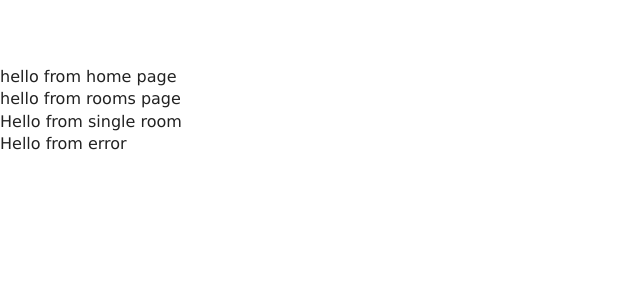
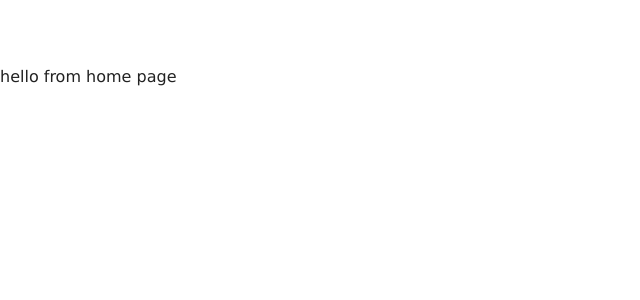
Before and after one commit to axtell5000/react-resort, a React (Create React App) app: page / in a window 1280 px wide. Shown: the top 300 px of the page, without its empty margins (0-640 px from the left). Built offline with nearby package versions, Linux system fonts and the light colour scheme.

Commit message:
setting up the Router

```diff
--- a/src/App.js
+++ b/src/App.js
@@ -1,4 +1,5 @@
 import React from 'react';
+import { Route, Switch } from 'react-router-dom';
 
 import Home from './pages/Home';
 import Rooms from './pages/Rooms';
@@ -10,10 +11,12 @@
 function App() {
   return (
     <>
-      <Home />
-      <Rooms />
-      <SingleRoom />
-      <Error />
+      <Switch>
+        <Route exact path="/" component={Home} />
+        <Route exact path="/rooms/" component={Rooms} />
+        <Route exact path="/rooms/:slug" component={SingleRoom} />
+        <Route component={Error} />
+      </Switch>
     </>
   );
 }
--- a/src/index.js
+++ b/src/index.js
@@ -1,10 +1,14 @@
 import React from 'react';
 import ReactDOM from 'react-dom';
-// import './index.css';
+import { BrowserRouter as Router } from 'react-router-dom';
+
 import App from './App';
 import * as serviceWorker from './serviceWorker';
 
-ReactDOM.render(<App />, document.getElementById('root'));
+ReactDOM.render(
+	<Router>
+		 <App />
+	</Router>, document.getElementById('root'));
 
 // If you want your app to work offline and load faster, you can change
 // unregister() to register() below. Note this comes with some pitfalls.
```
